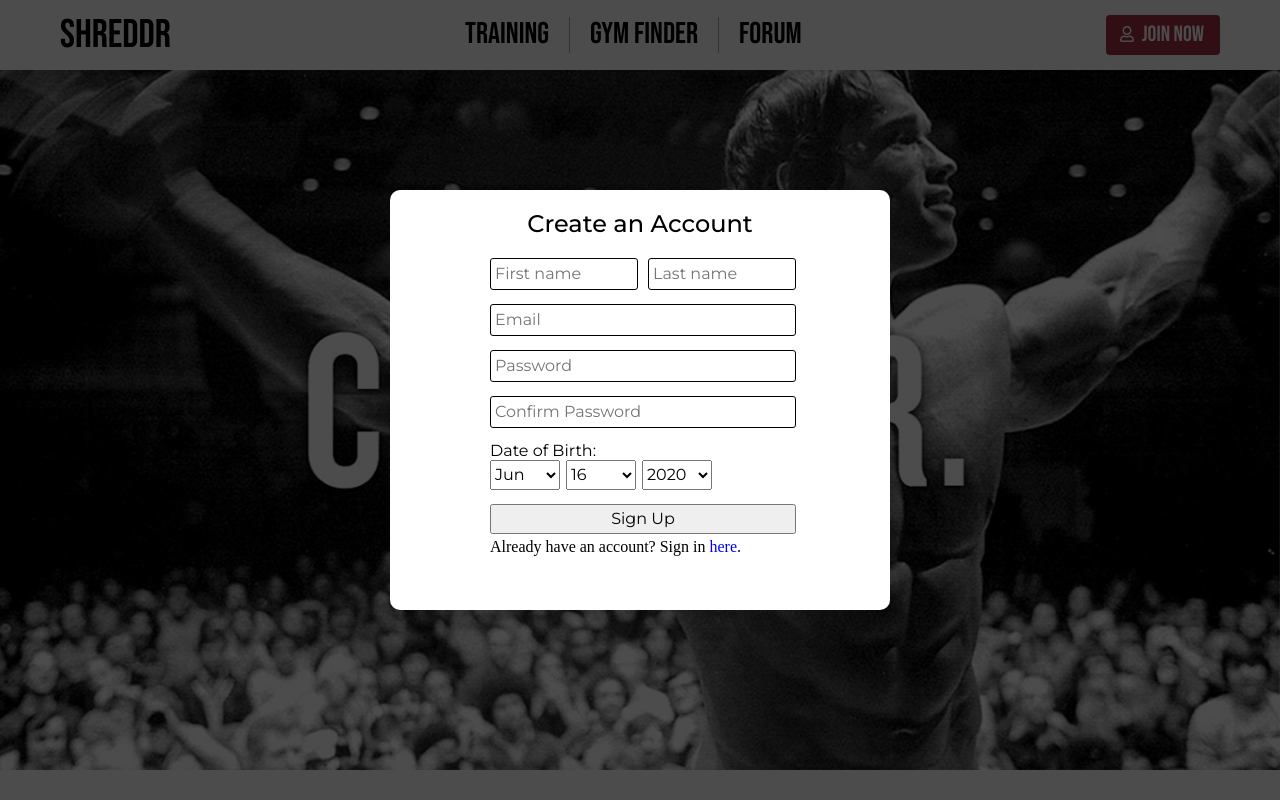
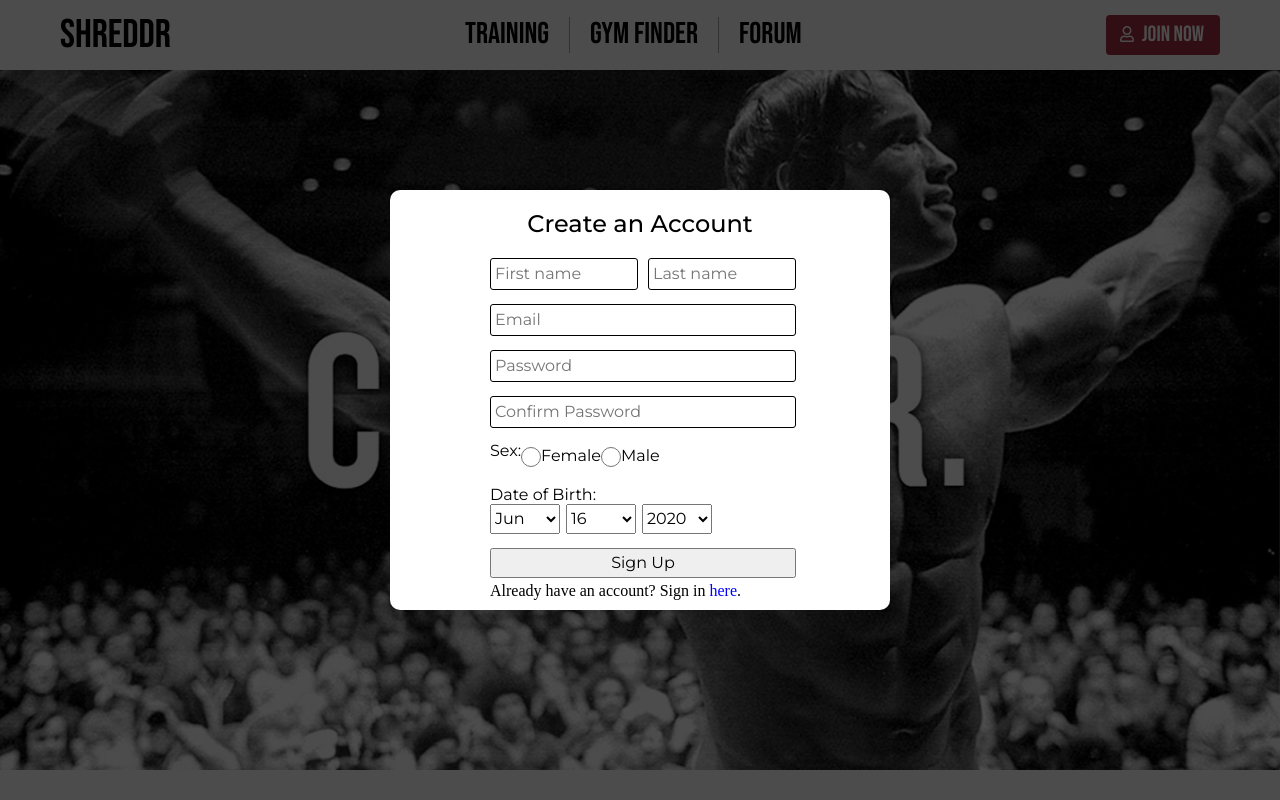
Before and after one commit to jaedashson/shreddr, a React (Create React App) app in the folder frontend/: page / in a window 1280 px wide. Both pictures are taken after a click on the button "Join Now". Built offline with nearby package versions, Linux system fonts and the light colour scheme.

Commit message:
signup add sex

```diff
--- a/frontend/src/components/session/login_form.jsx
+++ b/frontend/src/components/session/login_form.jsx
@@ -18,7 +18,7 @@ class LoginForm extends React.Component {
 
   componentWillReceiveProps(nextProps) {
     if (nextProps.currentUser === true) {
-      this.props.history.push('/tweets');
+      // this.props.history.push('/tweets');
     }
 
     this.setState({ errors: nextProps.errors })
--- a/frontend/src/components/session/signup_form.jsx
+++ b/frontend/src/components/session/signup_form.jsx
@@ -57,15 +57,15 @@ class SignupForm extends React.Component {
     e.preventDefault();
     let user = {
       email: this.state.email,
-      fname: this.state.fname,
-      lname: this.state.lname,
+      fName: this.state.fName,
+      lName: this.state.lName,
       dob: this.state.dob,
       gender: this.state.gender,
       password: this.state.password,
       password2: this.state.password2
     };
 
-    this.props.signup(user, this.props.history);
+    this.props.signup(user);
   }
 
   renderErrors() {
@@ -116,14 +116,14 @@ class SignupForm extends React.Component {
             <div className="signup-r1">
               <input type="text"
                 className="signup-names"
-                value={this.state.fname}
-                onChange={this.update('fname')}
+                value={this.state.fName}
+                onChange={this.update('fName')}
                 placeholder="First name"
               />
               <input type="text"
                 className="signup-names"
-                value={this.state.lname}
-                onChange={this.updateDob('lname')}
+                value={this.state.lName}
+                onChange={this.update('lName')}
                 placeholder="Last name"
               />
             </div>
@@ -144,6 +144,22 @@ class SignupForm extends React.Component {
               onChange={this.update('password2')}
               placeholder="Confirm Password"
             />
+
+            <div className="gender">
+              <span>Sex:</span>
+              <br/>
+              <label>
+                <input type="radio"
+                  value="Female"
+                  onClick={this.update('gender')}/> Female
+              </label>
+
+              <label>
+                <input type="radio"
+                  value="Male"
+                  onClick={this.update('gender')}/> Male
+              </label>
+            </div>
 
             <div className="dob">
               <span>Date of Birth:</span>
@@ -169,14 +185,15 @@ class SignupForm extends React.Component {
               <select
                 name={this.state.day}
                 className="signup-year"
-                onChange={this.update("year")}
+                onChange={this.updateDob("year")}
                 value={this.state.dob.split('-')[0]}
               >
                 {birthdayYears}
               </select>
             </div>
           </div>
-          <button className="signup">Sign Up</button>
+          <button className="signup"
+            onClick={this.handleSubmit}>Sign Up</button>
           {/* {this.renderErrors()} */}
         </form>
 
--- a/frontend/src/stylesheets/signup.scss
+++ b/frontend/src/stylesheets/signup.scss
@@ -45,7 +45,7 @@ div.signup-form-container {
       //   padding: 0 0 0 4px;
       // }
 
-      div.dob {
+      div.dob, div.gender {
         font-family: Montserrat;
         font-size: 16px;
         margin: 0 0 14px 0;
@@ -55,6 +55,21 @@ div.signup-form-container {
           width: 70px;
           margin: 0 6px 0 0;
         }
+
+        label {
+          display: flex;
+          align-items: center;
+
+          input {
+            width: 20px;
+            margin: 0;
+            padding: 0;
+          }
+        }
+      }
+
+      div.gender {
+        display: flex;
       }
 
     }
```
Also changed, not shown: 1 other file (tests, documents, lock files or other folders).
